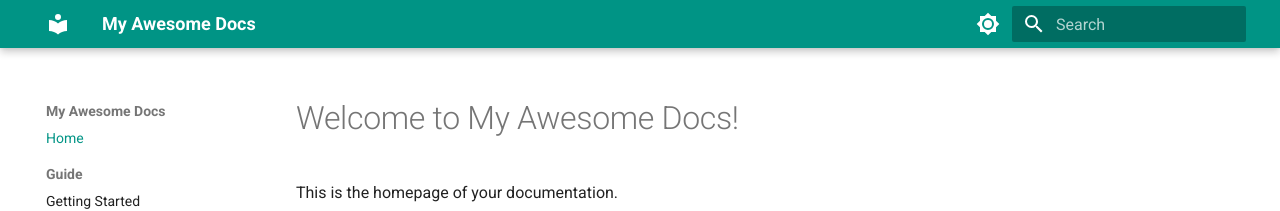
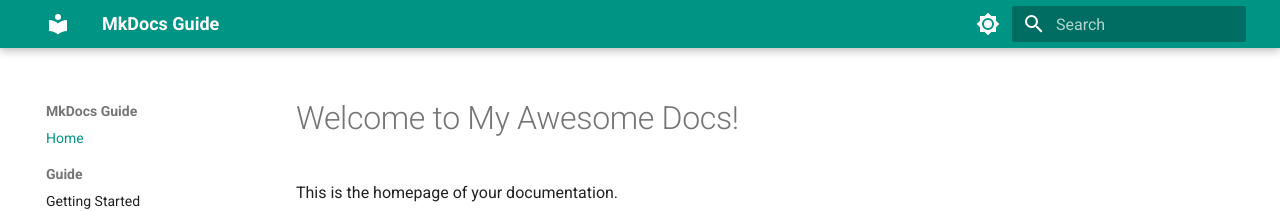
Before and after one commit to blutterfly/mkdocs_guide, an MkDocs documentation site: the page built from docs/index.md, in a window 1280 px wide. Shown: the top 211 px of the page. Built offline with MkDocs 1.6.1 and Material for MkDocs 9.7.7, drawn with Linux system fonts in a browser that asks for light colours.

Commit message:
Update mkdocs.yml

```diff
--- a/mkdocs.yml
+++ b/mkdocs.yml
@@ -1,5 +1,5 @@
-site_name: My Awesome Docs
-site_url: https://example.com/
+site_name: MkDocs Guide
+site_url: https://blutterfly.github.io/mkdocs_guide
 
 theme:
   name: material
```
